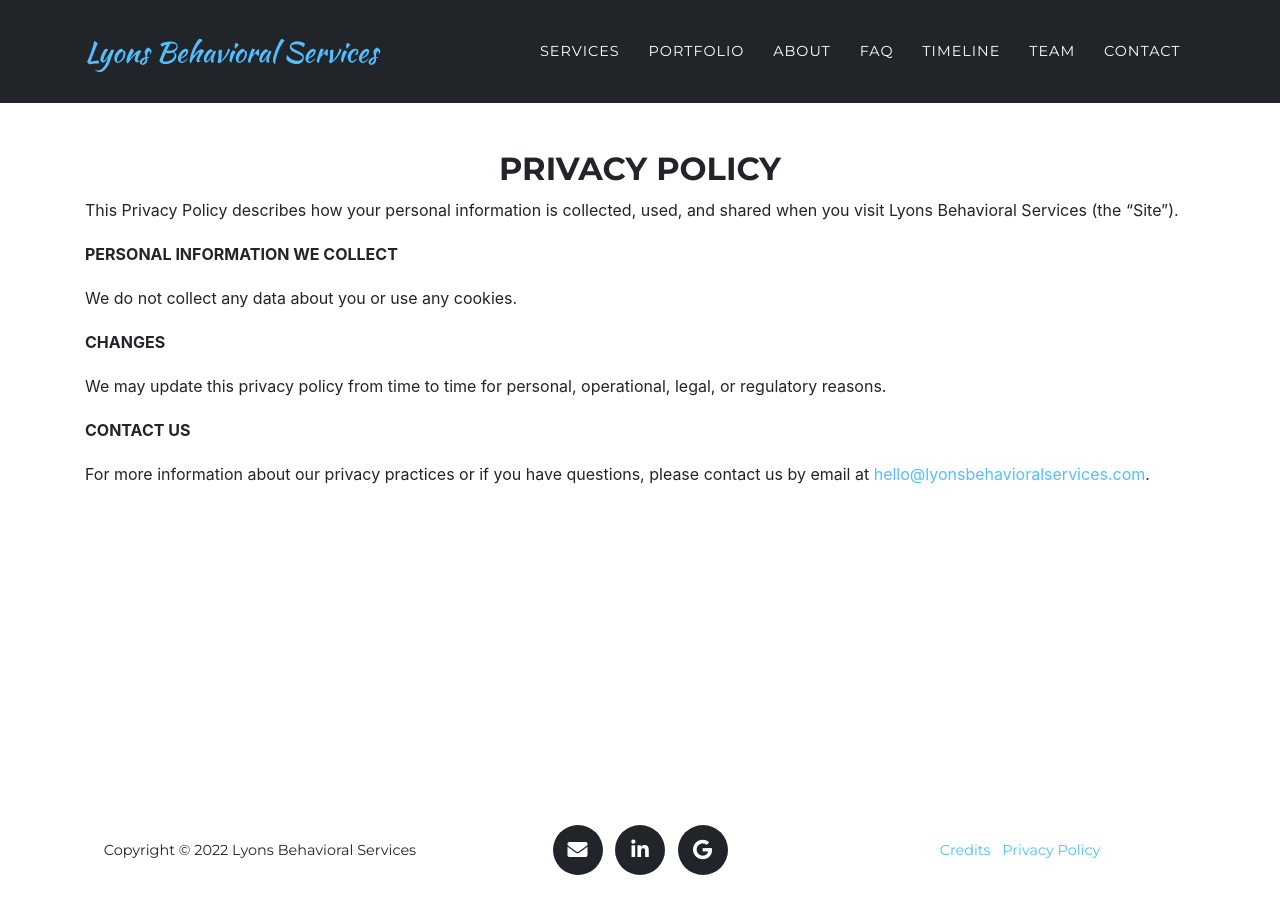
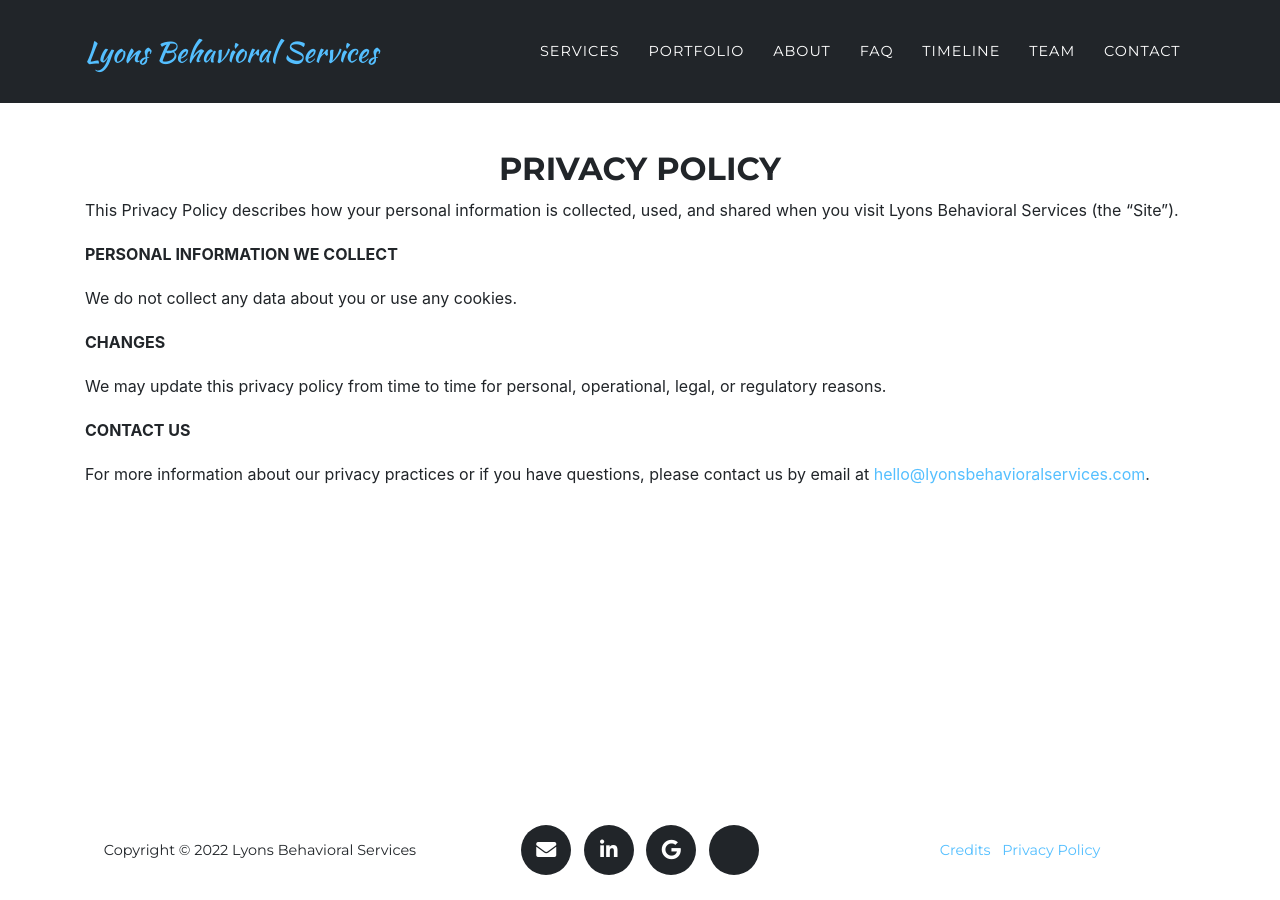
Before and after one commit to adamdjbrett/lyons-1, a Jekyll site: the page built from legal.md, in a window 1280 px wide. Built offline with Jekyll 4.4.1, drawn with Linux system fonts in a browser that asks for light colours; some web fonts are replaced; a script that is not in the unit is left out.

Commit message:
Update Parts “sitetext”

```diff
--- a/_data/sitetext.yml
+++ b/_data/sitetext.yml
@@ -185,6 +185,8 @@
           icon: fas fa-envelope
         - url: https://linkedin.com/https://www.linkedin.com/in/montgomery-lyons-69b034199/
           icon: fab fa-linkedin-in
+        - url: https://www.psychologytoday.com/us/therapists/montgomery-lyons-ithaca-ny/969384
+          icon: fas fa-head-side-brain
 contact:
   section: contact
   message: Message*
@@ -210,3 +212,5 @@
       icon: fab fa-linkedin-in
     - url: https://goo.gl/maps/wzcTwDqzwWAUU2CB8
       icon: fab fa-google
+    - url: https://www.psychologytoday.com/us/therapists/montgomery-lyons-ithaca-ny/969384
+      icon: fas fa-head-side brain
```
